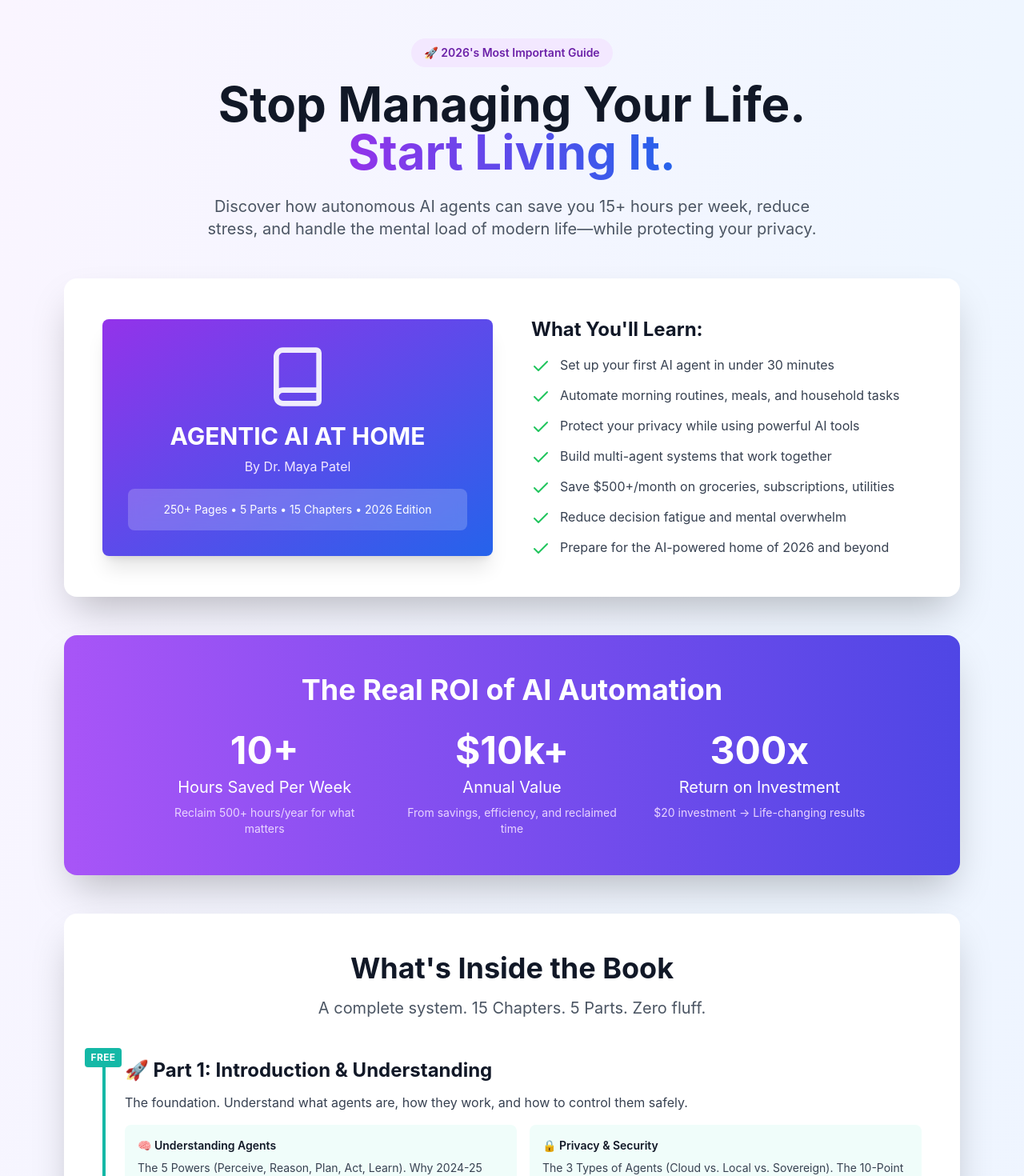
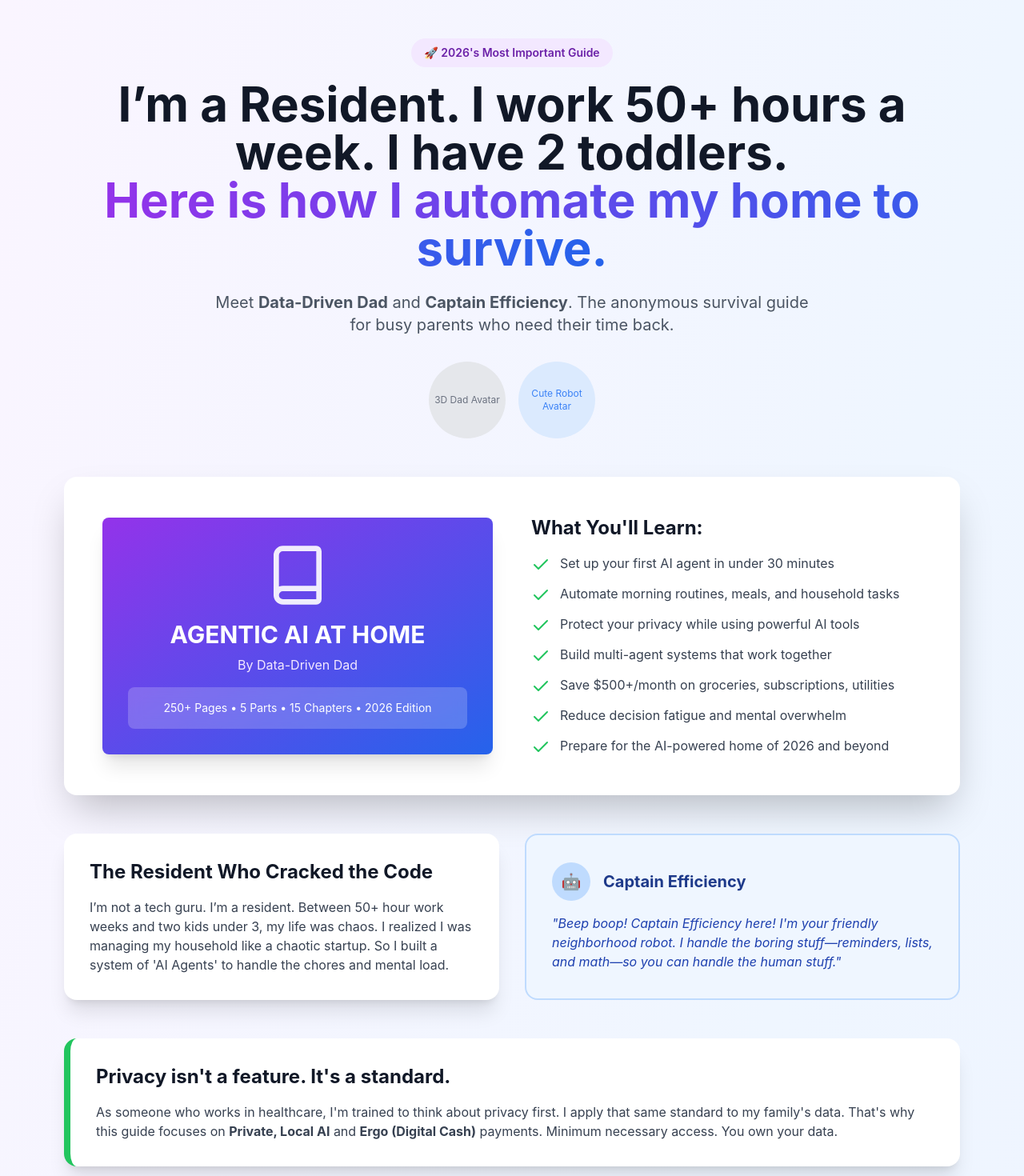
Before and after one commit to agenticaihome/ebook-frontend, a React (Create React App) app: page / in a window 1280 px wide. Shown: the top 1470 px of the page at 80% size. Built offline with nearby package versions, Linux system fonts and the light colour scheme.

Commit message:
Content Update: Data-Driven Dad Persona

```diff
--- a/src/SalesPage.jsx
+++ b/src/SalesPage.jsx
@@ -256,15 +256,18 @@ export default function SalesPage() {
             🚀 2026's Most Important Guide
           </div>
           <h1 className="text-5xl md:text-6xl font-bold text-gray-900 mb-6">
-            Stop Managing Your Life.<br />
+            I’m a Resident. I work 50+ hours a week. I have 2 toddlers.<br />
             <span className="text-transparent bg-clip-text bg-gradient-to-r from-purple-600 to-blue-600">
-              Start Living It.
+              Here is how I automate my home to survive.
             </span>
           </h1>
           <p className="text-xl text-gray-600 mb-8 max-w-3xl mx-auto">
-            Discover how autonomous AI agents can save you 15+ hours per week, reduce stress,
-            and handle the mental load of modern life—while protecting your privacy.
+            Meet <strong>Data-Driven Dad</strong> and <strong>Captain Efficiency</strong>. The anonymous survival guide for busy parents who need their time back.
           </p>
+          <div className="flex justify-center gap-4 mb-8">
+            <div className="w-24 h-24 bg-gray-200 rounded-full flex items-center justify-center text-xs text-gray-500">3D Dad Avatar</div>
+            <div className="w-24 h-24 bg-blue-100 rounded-full flex items-center justify-center text-xs text-blue-500">Cute Robot Avatar</div>
+          </div>
         </div>
 
         {/* Book Preview */}
@@ -275,7 +278,7 @@ export default function SalesPage() {
                 <div className="text-center">
                   <Book className="w-20 h-20 mx-auto mb-4 opacity-90" />
                   <h2 className="text-3xl font-bold mb-2">AGENTIC AI AT HOME</h2>
-                  <p className="text-purple-100 mb-4">By Dr. Maya Patel</p>
+                  <p className="text-purple-100 mb-4">By Data-Driven Dad</p>
                   <div className="bg-white/20 backdrop-blur rounded-lg p-4">
                     <p className="text-sm">250+ Pages • 5 Parts • 15 Chapters • 2026 Edition</p>
                   </div>
@@ -303,6 +306,36 @@ export default function SalesPage() {
               </ul>
             </div>
           </div>
+        </div>
+
+        {/* About the Author & Captain Efficiency */}
+        <div className="grid md:grid-cols-2 gap-8 mb-12">
+          {/* About the Author */}
+          <div className="bg-white rounded-2xl shadow-xl p-8">
+            <h2 className="text-2xl font-bold text-gray-900 mb-4">The Resident Who Cracked the Code</h2>
+            <p className="text-gray-700">
+              I’m not a tech guru. I’m a resident. Between 50+ hour work weeks and two kids under 3, my life was chaos. I realized I was managing my household like a chaotic startup. So I built a system of 'AI Agents' to handle the chores and mental load.
+            </p>
+          </div>
+
+          {/* Captain Efficiency */}
+          <div className="bg-blue-50 border-2 border-blue-200 rounded-2xl p-8 flex flex-col justify-center">
+            <div className="flex items-center mb-4">
+              <div className="w-12 h-12 bg-blue-200 rounded-full flex items-center justify-center mr-4 text-xl">🤖</div>
+              <h3 className="text-xl font-bold text-blue-900">Captain Efficiency</h3>
+            </div>
+            <p className="text-blue-800 italic">
+              "Beep boop! Captain Efficiency here! I'm your friendly neighborhood robot. I handle the boring stuff—reminders, lists, and math—so you can handle the human stuff."
+            </p>
+          </div>
+        </div>
+
+        {/* Why Privacy Matters (Healthcare Angle) */}
+        <div className="bg-white rounded-2xl shadow-xl p-8 mb-12 border-l-8 border-green-500">
+          <h2 className="text-2xl font-bold text-gray-900 mb-4">Privacy isn't a feature. It's a standard.</h2>
+          <p className="text-gray-700">
+            As someone who works in healthcare, I'm trained to think about privacy first. I apply that same standard to my family's data. That's why this guide focuses on <strong>Private, Local AI</strong> and <strong>Ergo (Digital Cash)</strong> payments. Minimum necessary access. You own your data.
+          </p>
         </div>
 
         {/* Value Proposition: Time & Money Savings */}
```
